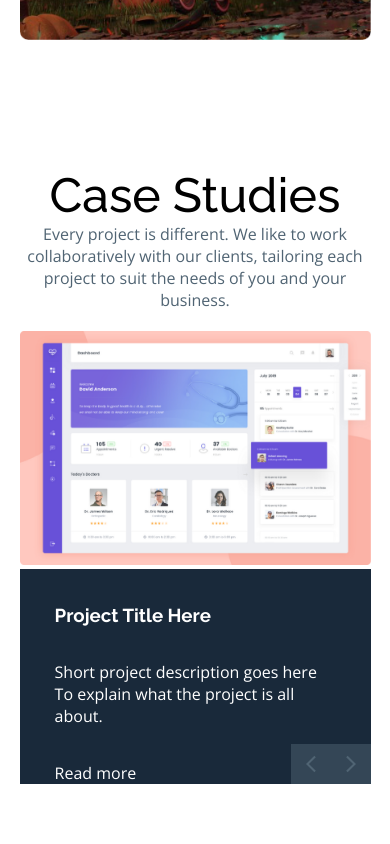
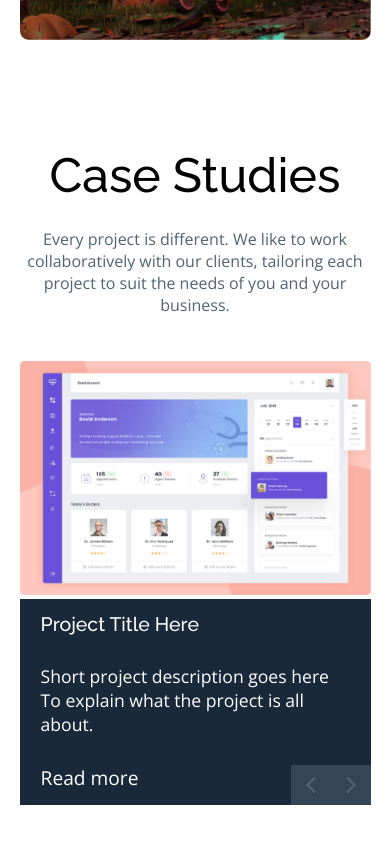
Before and after one commit to Bitterostrich/digital-spaniel, a Next.js app: page / in a window 390 px wide. Shown: the part 3788-4632 px from the top of the page. Built offline with nearby package versions, Linux system fonts and the light colour scheme.

Commit message:
casse studies section complete, made responsive on all devices. Modest scroll functionality added. animation yet to be added

```diff
--- a/components/casestudies/CaseStudies.jsx
+++ b/components/casestudies/CaseStudies.jsx
@@ -14,7 +14,7 @@ const CaseStudies = () => {
     const headerContent = [
         {
             title: "Case Studies",
-            className:`${globalstyles.title}`,
+            className:`${styles.title}`,
             description: "Every project is different. We like to work collaboratively with our clients, tailoring each project to suit the needs of you and your business."
         }
     ]
@@ -28,7 +28,7 @@ const CaseStudies = () => {
     const handleStudyScroll = (direction) => {
         const container = document.querySelector('.' + styles.studyContainer);
         const containerWidth = container.offsetWidth;
-        const itemWidthPercent = 70;
+        const itemWidthPercent = 100;
         const itemWidth = (containerWidth * itemWidthPercent) / 100 // get width as a percentage
 
 
--- a/components/casestudies/casestudies.module.scss
+++ b/components/casestudies/casestudies.module.scss
@@ -26,7 +26,15 @@ $lightgrey: #50647380;
         align-items: center;
         text-align: center;
         width: 100%;
-        margin:auto;
+        margin:25px auto;
+    }
+
+    .title {
+        font-family: var(--header-font);
+        font-weight:500;
+        font-size: 48px;
+        letter-spacing:0px;
+        text-align: center;
     }
 }
 
@@ -60,6 +68,7 @@ $lightgrey: #50647380;
     flex: 1 0 30%;
     display: flex;
     flex-direction:column;
+    position: relative;
     justify-content: center;
 
 
@@ -117,17 +126,27 @@ $lightgrey: #50647380;
         background-color: $black;
 
         .textItems {
-
+            display: flex;
+              flex-direction:column;
 
 
             h3, p, a {
-                margin: 10%;
+                padding: 4% 6%;
+            }
+            h3 {
+                font-weight:500;
+                font-size: clamp(0.5rem, 5vw, 1.4rem)
+            }
+            p {
+                font-weight: 300;
+                font-size: clamp(0.3rem, 5vw, 1.1rem)
             }
 
             a {
 
                 text-decoration: none;
                 color: white;
+                font-size: clamp(0.4rem, 5vw, 1.2rem)
             }
         }
     }
```
